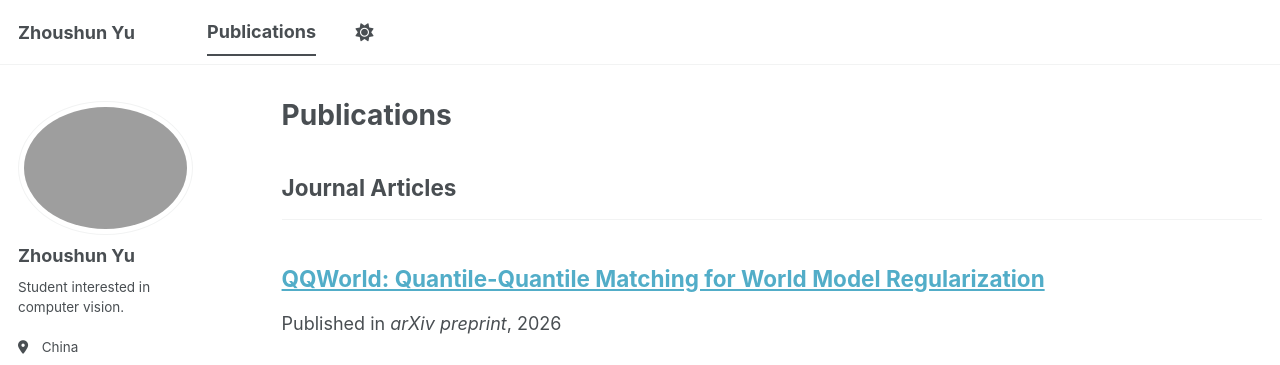
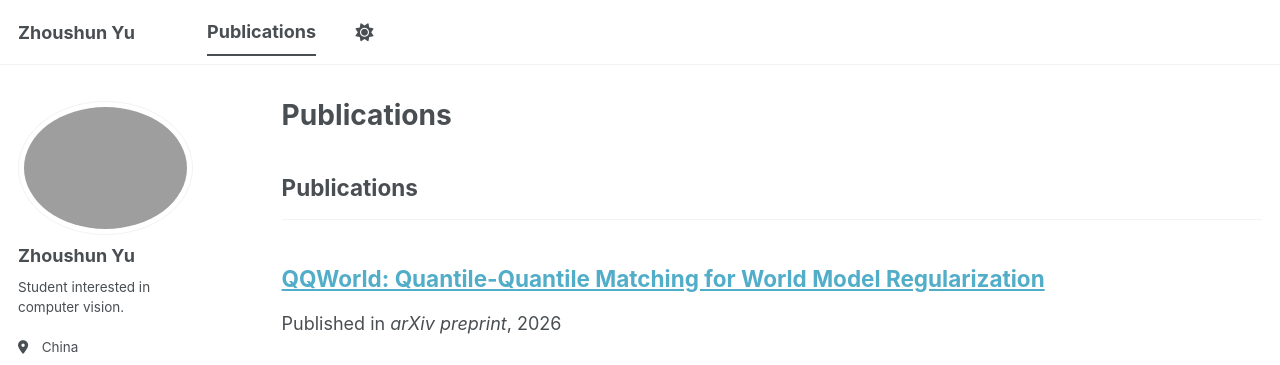
Before and after one commit to Zhoushun-Yu/Zhoushun-Yu.github.io, a Jekyll site: the page built from _pages/publications.html, in a window 1280 px wide. Shown: the top 365 px of the page. Built offline with Jekyll 4.4.1, drawn with Linux system fonts in a browser that asks for light colours; a style sheet for code colours, icons or effects is not loaded.

Commit message:
Update _config.yml

```diff
--- a/_config.yml
+++ b/_config.yml
@@ -84,12 +84,9 @@ author:
 
 # Publication Category - The following the list of publication categories and their headings
 publication_category:
-  books:
-    title: 'Books'
   manuscripts:
-    title: 'Journal Articles'
-  conferences:
-    title: 'Conference Papers'
+    title: "Publications"
+
 
 # Site Settings
 teaser                   :  # filename of teaser fallback teaser image placed in /images/ for social media previews
```
